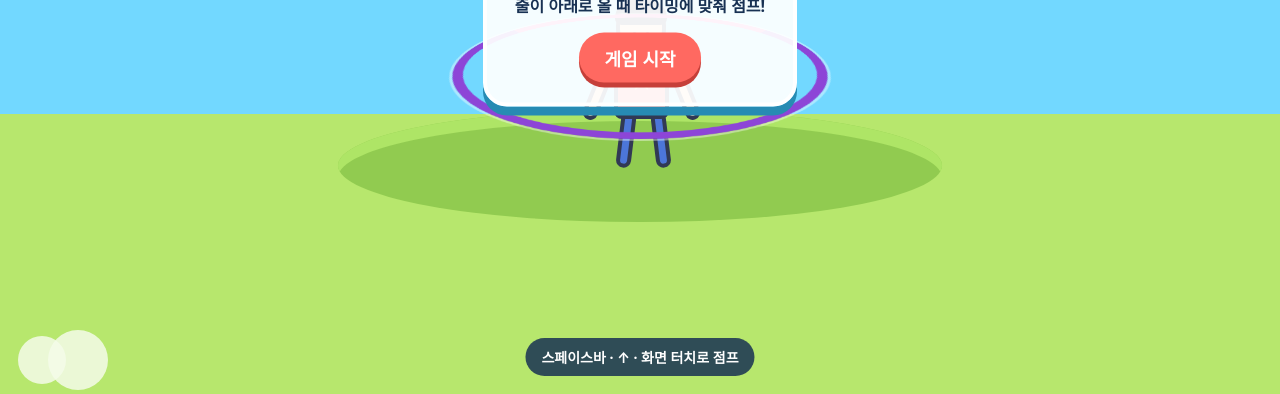
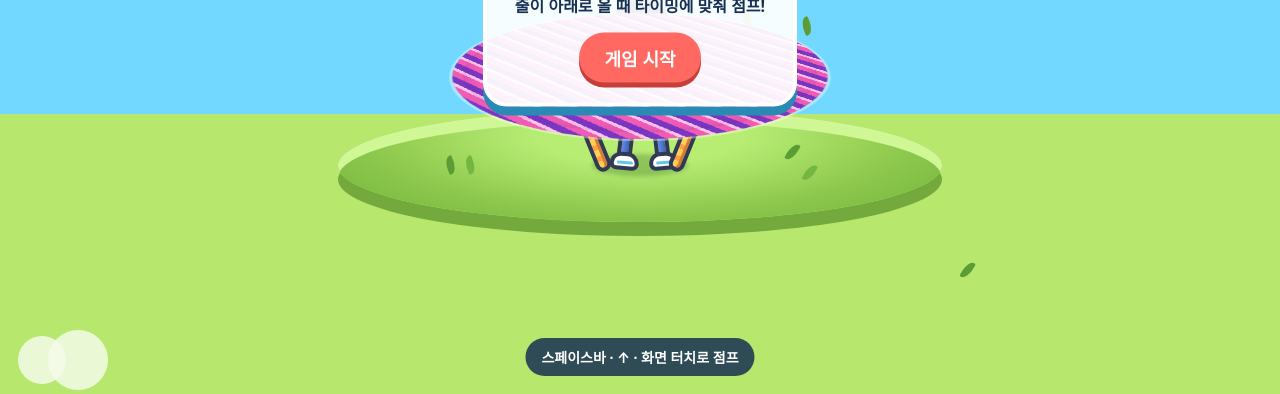
Before and after one commit to sjeom6/animal-infinite-stairs, a plain HTML site: page jump-rope.html in a window 1280 px wide. Shown: the part 406-800 px from the top of the page. Drawn offline with Linux system fonts and the light colour scheme.

Commit message:
Improve jump rope game visuals

```diff
--- a/jump-rope.html
+++ b/jump-rope.html
@@ -12,7 +12,7 @@
       background: linear-gradient(#72d8ff 0 65%, #b7e76d 65% 100%); color: #183153;
       user-select: none; touch-action: manipulation;
     }
-    .sun { position: fixed; top: 7%; right: 10%; width: 90px; aspect-ratio: 1; border-radius: 50%; background: #ffe471; box-shadow: 0 0 45px #fff19b; }
+    .sun { position: fixed; top: 7%; right: 10%; width: 90px; aspect-ratio: 1; border-radius: 50%; background: radial-gradient(circle at 36% 32%, #fffbd1 0 10%, #ffe471 42%, #ffc94f 100%); box-shadow: 0 0 0 12px #fff3a733, 0 0 45px #fff19b; }
     .cloud, .cloud::before, .cloud::after { position: fixed; width: 105px; height: 35px; border-radius: 999px; background: #fff; opacity: .85; content: ""; }
     .cloud { top: 16%; left: 10%; }
     .cloud::before { width: 48px; height: 48px; left: 18px; bottom: 10px; }
@@ -23,21 +23,37 @@
     .scoreboard { display: flex; gap: 8px; }
     .pill { background: #ffffffdd; border: 3px solid white; border-radius: 18px; padding: 8px 14px; font-weight: 900; box-shadow: 0 5px 0 #3ea1c5; }
     .stage { position: absolute; inset: 75px 0 0; perspective: 700px; }
-    .ground { position: absolute; left: 8%; right: 8%; bottom: 13%; height: 22%; border-radius: 50%; background: #91cb50; box-shadow: inset 0 12px #aee566; }
+    .ground { position: absolute; left: 8%; right: 8%; bottom: 13%; height: 22%; border-radius: 50%; background: radial-gradient(ellipse at 50% 22%, #b8ed74 0 24%, #91cb50 60%, #6daf38 100%); box-shadow: inset 0 12px #d0f795, 0 14px 0 #74aa3d; }
+    .ground::before, .ground::after { content: ""; position: absolute; width: 9px; height: 18px; border-radius: 80% 10%; background: #5b9c35; transform: rotate(-24deg); }
+    .ground::before { left: 18%; top: 42%; box-shadow: 18px 8px #73b642, 330px -12px #6cae3e, 382px 18px #5b9c35; }
+    .ground::after { right: 24%; top: 30%; transform: rotate(28deg); box-shadow: 25px 10px #73b642, 210px 22px #5b9c35; }
+    .player-shadow { position: absolute; z-index: 2; left: 50%; bottom: 22%; width: 96px; height: 22px; border-radius: 50%; background: #3e752b55; transform: translateX(-50%); filter: blur(2px); }
     .player { position: absolute; z-index: 3; left: 50%; bottom: 23%; width: 86px; height: 170px; transform: translateX(-50%); }
     .player.jump { animation: jump .58s cubic-bezier(.2,.75,.35,1); }
     @keyframes jump { 0%,100% { transform: translateX(-50%) translateY(0) rotate(0); } 48% { transform: translateX(-50%) translateY(-145px) rotate(-4deg); } }
-    .head { position: absolute; left: 19px; top: 0; width: 50px; height: 55px; border-radius: 45% 45% 48% 48%; background: #ffd0a6; border: 4px solid #313954; }
-    .hair { position: absolute; inset: -5px -5px auto; height: 25px; border-radius: 40px 40px 15px 15px; background: #313954; }
+    .head { position: absolute; left: 19px; top: 0; width: 50px; height: 55px; border-radius: 45% 45% 48% 48%; background: radial-gradient(circle at 38% 34%, #ffe7cf 0 12%, #ffd0a6 58%, #edac7e 100%); border: 4px solid #313954; box-shadow: inset -5px -4px #f0b184; }
+    .ear { position: absolute; top: 27px; width: 12px; height: 17px; border-radius: 50%; background: #ffc395; border: 3px solid #313954; z-index: -1; }
+    .ear.left { left: -9px; } .ear.right { right: -9px; }
+    .hair { position: absolute; inset: -5px -5px auto; height: 25px; border-radius: 40px 40px 15px 15px; background: linear-gradient(145deg, #4a536e, #252c43 65%); }
+    .hair::after { content: ""; position: absolute; right: 5px; bottom: -5px; width: 12px; height: 15px; border-radius: 0 0 10px 10px; background: #313954; transform: rotate(18deg); }
     .eye { position: absolute; top: 27px; width: 5px; height: 7px; border-radius: 50%; background: #313954; }
     .eye.left { left: 12px; } .eye.right { right: 12px; }
-    .body { position: absolute; left: 17px; top: 51px; width: 55px; height: 67px; border-radius: 18px 18px 8px 8px; background: #ff6961; border: 4px solid #313954; }
-    .body::after { content: "★"; color: #fff08a; font-size: 25px; line-height: 49px; }
+    .cheek { position: absolute; top: 38px; width: 8px; height: 4px; border-radius: 50%; background: #f28b83aa; }
+    .cheek.left { left: 5px; } .cheek.right { right: 5px; }
+    .mouth { position: absolute; left: 19px; top: 39px; width: 11px; height: 7px; border-bottom: 3px solid #b95e58; border-radius: 50%; }
+    .body { position: absolute; left: 17px; top: 51px; width: 55px; height: 67px; border-radius: 18px 18px 8px 8px; background: linear-gradient(135deg, #ff8a78, #ff5c57 62%, #dc4148); border: 4px solid #313954; box-shadow: inset -6px 0 #d9474d; }
+    .body::before { content: "★"; display: block; color: #fff08a; font-size: 25px; line-height: 49px; text-shadow: 0 2px #d69f3d; }
+    .body::after { content: ""; position: absolute; left: 6px; right: 6px; bottom: 7px; height: 3px; border-radius: 3px; background: #bd394188; }
     .arm, .leg { position: absolute; width: 15px; background: #ffd0a6; border: 4px solid #313954; border-radius: 12px; transform-origin: top center; }
     .arm { top: 59px; height: 64px; } .arm.left { left: 7px; transform: rotate(22deg); } .arm.right { right: 4px; transform: rotate(-22deg); }
-    .leg { top: 111px; height: 56px; background: #4c76d9; } .leg.left { left: 25px; transform: rotate(7deg); } .leg.right { right: 18px; transform: rotate(-7deg); }
+    .leg { top: 111px; height: 56px; background: linear-gradient(90deg, #648ceb, #3d62bd); } .leg.left { left: 25px; transform: rotate(7deg); } .leg.right { right: 18px; transform: rotate(-7deg); }
+    .shoe { position: absolute; top: 151px; width: 29px; height: 18px; border: 4px solid #313954; border-radius: 12px 13px 7px 7px; background: #fff; z-index: 2; }
+    .shoe.left { left: 13px; transform: rotate(5deg); } .shoe.right { right: 5px; transform: rotate(-5deg); }
+    .shoe::after { content: ""; position: absolute; left: 3px; right: 2px; bottom: 2px; height: 3px; background: #62c8e9; border-radius: 3px; }
     .rope-wrap { position: absolute; z-index: 4; left: 50%; bottom: 18%; width: 370px; height: 260px; transform: translateX(-50%) rotateX(65deg); pointer-events: none; }
-    .rope { width: 100%; height: 100%; border: 10px solid #8d45d7; border-top-color: #f15bb5; border-radius: 50%; box-shadow: 0 0 0 3px #ffffff66; }
+    .rope { width: 100%; height: 100%; border: 10px solid transparent; border-radius: 50%; background: linear-gradient(#0000, #0000) padding-box, repeating-linear-gradient(38deg, #7b37c3 0 8px, #f15bb5 8px 16px, #ffc4ea 16px 20px) border-box; box-shadow: 0 0 0 3px #ffffff66, inset 0 0 14px #53228c44; }
+    .handle { position: absolute; z-index: 5; top: 118px; width: 16px; height: 54px; border: 4px solid #313954; border-radius: 8px; background: repeating-linear-gradient(0deg, #ffcf55 0 7px, #ff9e42 7px 12px); box-shadow: inset -3px 0 #d97b31; }
+    .handle.left { left: calc(50% - 52px); transform: rotate(-22deg); } .handle.right { left: calc(50% + 36px); transform: rotate(22deg); }
     .rope.hit { filter: brightness(1.4); }
     .message { position: absolute; z-index: 8; inset: 45% 0 auto; transform: translateY(-50%); }
     .card { display: inline-block; padding: 20px 28px; max-width: 92%; border: 4px solid white; border-radius: 24px; background: #ffffffed; box-shadow: 0 9px 0 #278bb3; }
@@ -56,8 +72,8 @@
   <main class="game" id="game">
     <header><h1>통통 줄넘기</h1><div class="scoreboard"><div class="pill">점수 <span id="score">0</span></div><div class="pill">최고 <span id="best">0</span></div></div></header>
     <section class="stage">
-      <div class="ground"></div>
-      <div class="player" id="player"><div class="leg left"></div><div class="leg right"></div><div class="arm left"></div><div class="arm right"></div><div class="body"></div><div class="head"><div class="hair"></div><i class="eye left"></i><i class="eye right"></i></div></div>
+      <div class="ground"></div><div class="player-shadow"></div>
+      <div class="player" id="player"><div class="leg left"></div><div class="leg right"></div><div class="shoe left"></div><div class="shoe right"></div><div class="arm left"></div><div class="arm right"></div><div class="handle left"></div><div class="handle right"></div><div class="body"></div><div class="head"><div class="ear left"></div><div class="ear right"></div><div class="hair"></div><i class="eye left"></i><i class="eye right"></i><i class="cheek left"></i><i class="cheek right"></i><i class="mouth"></i></div></div>
       <div class="rope-wrap" id="ropeWrap"><div class="rope" id="rope"></div></div>
       <div class="message" id="message"><div class="card"><h2 id="title">준비됐나요?</h2><p id="description">줄이 아래로 올 때 타이밍에 맞춰 점프!</p><button id="start">게임 시작</button></div></div>
     </section>
```
